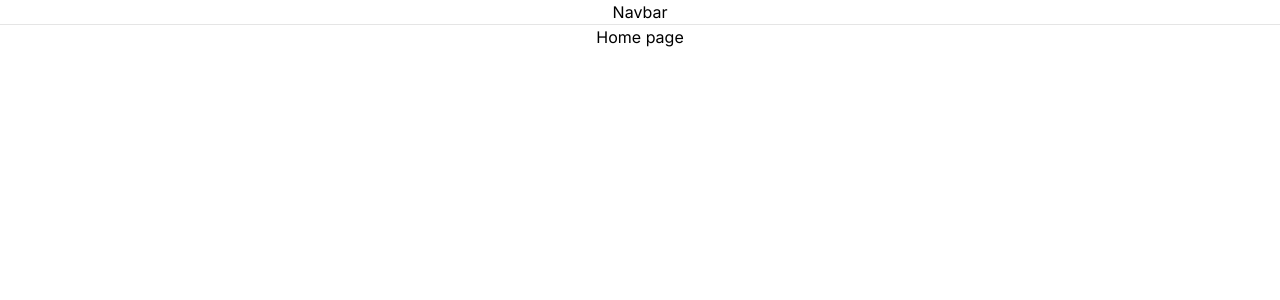
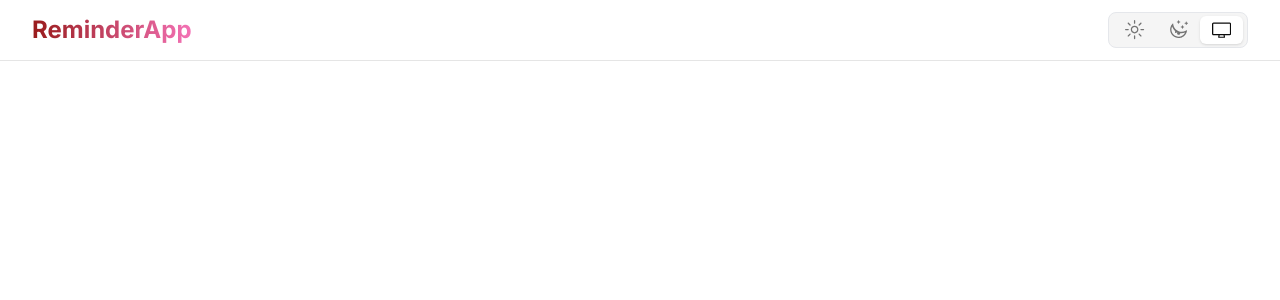
Before and after one commit to polyvit/Reminder-app, a Next.js app: page / in a window 1280 px wide. Shown: the top 300 px of the page. Built offline with nearby package versions, Linux system fonts and the light colour scheme.

Commit message:
Navbar conponent + basic styles

```diff
--- a/app/layout.tsx
+++ b/app/layout.tsx
@@ -4,6 +4,8 @@ import "./globals.css";
 import { ClerkProvider } from "@clerk/nextjs";
 import Navbar from "@/components/Navbar";
 import { Separator } from "@/components/ui/separator";
+import { ThemeProvider } from "@/providers/ThemeProvider";
+import { cn } from "@/lib/utils";
 
 const inter = Inter({ subsets: ["latin"] });
 
@@ -19,14 +21,22 @@ export default function RootLayout({
 }>) {
   return (
     <ClerkProvider>
-      <html lang="en">
-        <body className={inter.className}>
+      <html
+        lang="en"
+        className={cn(inter.className, "dark")}
+        style={{ colorScheme: "dark" }}
+      >
+        <ThemeProvider>
+          <body>
             <div className="flex min-h-screen w-full flex-col items-center dark:bg-black">
               <Navbar />
               <Separator />
+              <main className="flex flex-grow w-full justify-center dark:bg-neutral-950 items-center">
                 {children}
+              </main>
             </div>
           </body>
+        </ThemeProvider>
       </html>
     </ClerkProvider>
   );
--- a/app/page.tsx
+++ b/app/page.tsx
@@ -1,10 +1,5 @@
 import { UserButton } from "@clerk/nextjs";
 
 export default function Home() {
-  return (
-    <>
-      <h1>Home page</h1>
-      <UserButton />
-    </>
-  );
+  return <></>;
 }
--- /dev/null
+++ b/components/Logo.tsx
@@ -0,0 +1,11 @@
+import React from "react";
+
+const Logo = () => {
+  return (
+    <h1 className="text-2xl font-bold bg-gradient-to-r from-red-800 to-pink-400 bg-clip-text text-transparent">
+      ReminderApp
+    </h1>
+  );
+};
+
+export default Logo;
--- a/components/Navbar.tsx
+++ b/components/Navbar.tsx
@@ -1,7 +1,18 @@
+import { UserButton } from "@clerk/nextjs";
 import React from "react";
+import Logo from "./Logo";
+import ThemeSwitcher from "./ThemeSwitcher";
 
 const Navbar = () => {
-  return <div>Navbar</div>;
+  return (
+    <nav className="flex w-full items-center justify-between p-4 px-8 h-[60px]">
+      <Logo />
+      <div className="flex gap-4 items-center">
+        <UserButton afterSignOutUrl="/" />
+        <ThemeSwitcher />
+      </div>
+    </nav>
+  );
 };
 
 export default Navbar;
--- /dev/null
+++ b/components/ThemeSwitcher.tsx
@@ -0,0 +1,34 @@
+"use client";
+import React, { useEffect, useState } from "react";
+import { useTheme } from "next-themes";
+import { Tabs, TabsList, TabsTrigger } from "./ui/tabs";
+import { DesktopIcon, MoonIcon, SunIcon } from "@radix-ui/react-icons";
+
+const ThemeSwitcher = () => {
+  const { theme, setTheme } = useTheme();
+  const [mounted, setMounted] = useState<boolean>(false);
+
+  useEffect(() => {
+    setMounted(true);
+  }, []);
+
+  if (!mounted) return null;
+
+  return (
+    <Tabs defaultValue={theme}>
+      <TabsList className="border dark:border-neutral-800 dark:bg-[#030303]">
+        <TabsTrigger value="light" onClick={() => setTheme("light")}>
+          <SunIcon className="h-[1.2rem] w-[1.2rem]" />
+        </TabsTrigger>
+        <TabsTrigger value="dark" onClick={() => setTheme("dark")}>
+          <MoonIcon className="h-[1.2rem] w-[1.2rem] rotate-90 dark:rotate-0 transition-all" />
+        </TabsTrigger>
+        <TabsTrigger value="system" onClick={() => setTheme("system")}>
+          <DesktopIcon className="h-[1.2rem] w-[1.2rem]" />
+        </TabsTrigger>
+      </TabsList>
+    </Tabs>
+  );
+};
+
+export default ThemeSwitcher;
--- /dev/null
+++ b/providers/ThemeProvider.tsx
@@ -0,0 +1,12 @@
+"use client";
+import * as React from "react";
+import { ThemeProvider as NextThemesProvider } from "next-themes";
+import { type ThemeProviderProps } from "next-themes/dist/types";
+
+export function ThemeProvider({ children, ...props }: ThemeProviderProps) {
+  return (
+    <NextThemesProvider attribute="class" enableSystem {...props}>
+      {children}
+    </NextThemesProvider>
+  );
+}
```
Also changed, not shown: 1 other file (tests, documents, lock files or other folders). Lines whose indentation alone changed are shown as unchanged.
